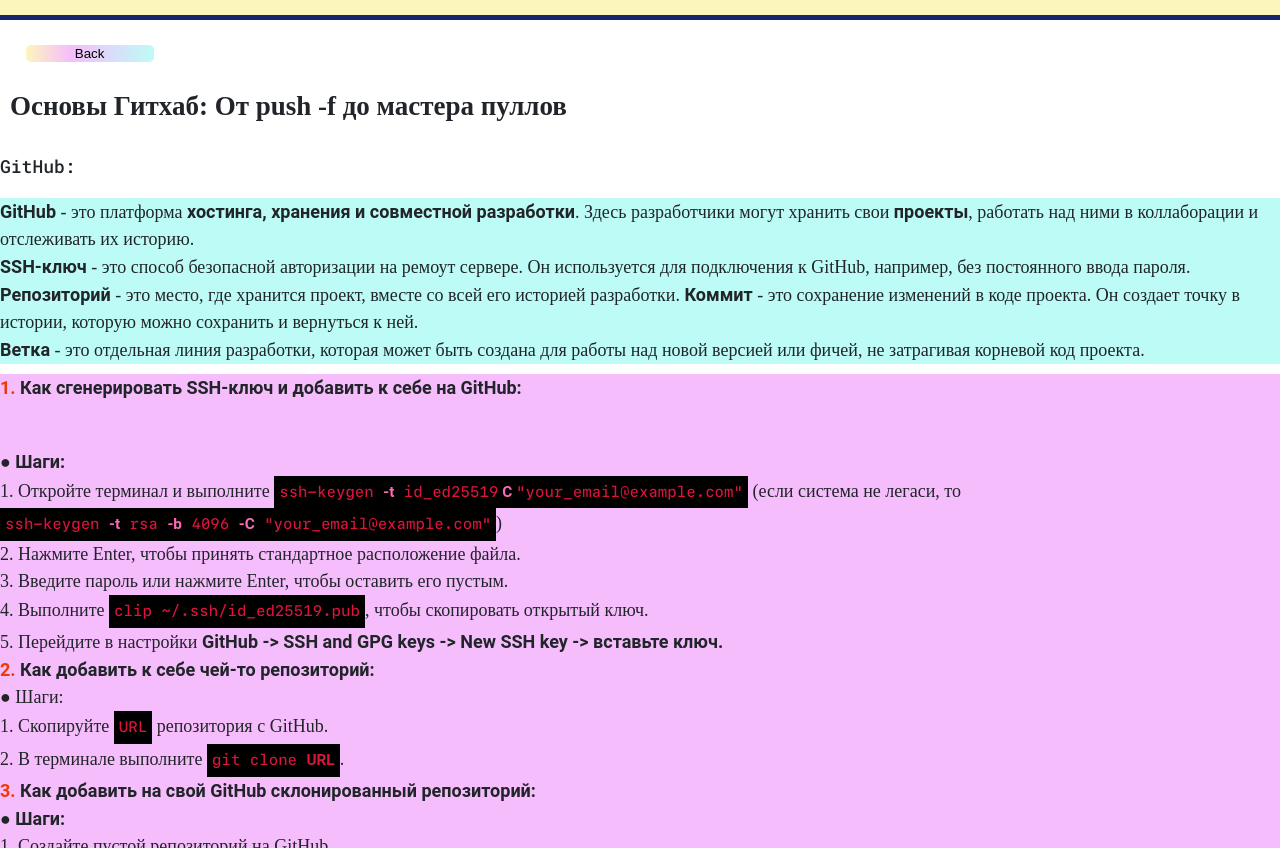
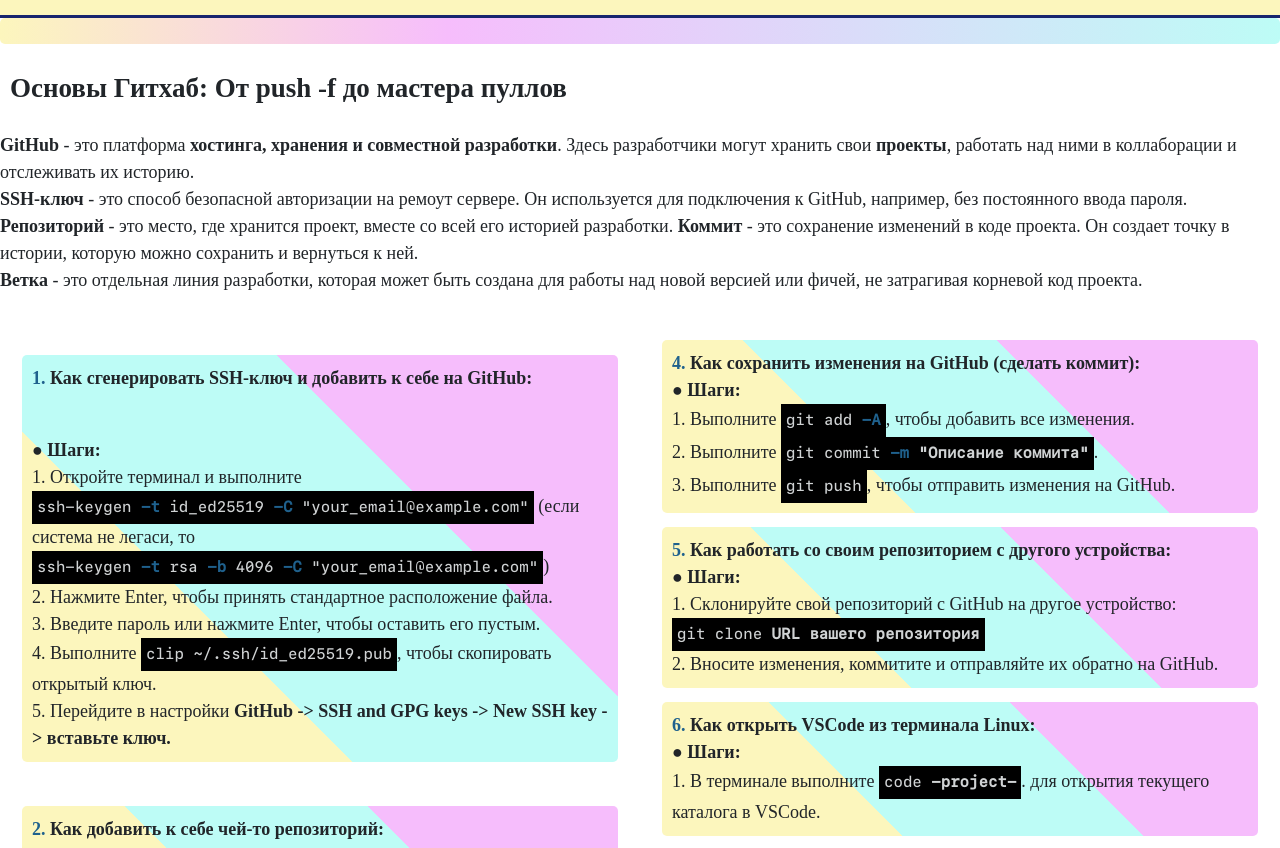
Before and after one commit to Mikhail-Makharia-1105o/summary-makharia-1105o, a plain HTML site: page basic-github.html in a window 1280 px wide. Shown: the part 71-919 px from the top of the page. Drawn offline with Linux system fonts and the light colour scheme; a web font is replaced by a local one.

Commit message:
Fixed github, styles.

```diff
--- a/basic-github.html
+++ b/basic-github.html
@@ -18,10 +18,8 @@
         <p class="header-teacher">Шайдаюк Н.К.</p>
     </header>
     <main class="github-main">
-        <input class='button-back'type="button" value="Back" onclick="window.history.back()" />
+        <input class='button-back'type="button" value= "" onclick="window.history.back()"/>
         <h1 class="github-header">Основы Гитхаб: От push -f до мастера пуллов</h1>
-
-        <p class="github-text">GitHub:
 <div class="github-definitions">
             <span>GitHub</span> - это платформа <span>хостинга, хранения и совместной разработки</span>. Здесь разработчики могут хранить свои <span>проекты</span>, работать над ними в коллаборации и отслеживать их историю. <br>
 
@@ -33,12 +31,13 @@
 
             <span>Ветка</span> - это отдельная линия разработки, которая может быть создана для работы над новой версией или фичей, не затрагивая корневой код проекта.<br>
 </div>
+<div class="github-block-container">
 <div class="github-block">
             <span>1. Как сгенерировать SSH-ключ и добавить к себе на GitHub:</p></span><br>
 
             <span>● Шаги:</span><br>
 
-            1. Откройте терминал и выполните <code>ssh-keygen <span class="attribute">-t</span> id_ed25519<span class="attribute"> C </span>"your_email@example.com"</code> (если система не легаси, то <code>ssh-keygen <span class="attribute">-t</span> rsa <span class="attribute">-b</span> 4096 <span class="attribute">-C</span> "your_email@example.com"</code>)<br>
+            1. Откройте терминал и выполните <code>ssh-keygen <span class="attribute">-t</span> id_ed25519<span class="attribute"> -C </span>"your_email@example.com"</code> (если система не легаси, то <code>ssh-keygen <span class="attribute">-t</span> rsa <span class="attribute">-b</span> 4096 <span class="attribute">-C</span> "your_email@example.com"</code>)<br>
 
             2. Нажмите Enter, чтобы принять стандартное расположение файла.<br>
 
@@ -97,7 +96,7 @@
 
     <span>● Шаги:</span><br>
 
-            1. В терминале выполните <code>code -project-</code>. для открытия текущего каталога в VSCode.<br>
+            1. В терминале выполните <code>code <span>-project-</span></code>. для открытия текущего каталога в VSCode.<br>
 </div>
 <div class="github-block">
         <span>7. Как запустить программу в терминале (через Node.js):</span><br>
@@ -115,9 +114,9 @@
 
             2. Выполните <code>git checkout <span>новая_ветка</span></code>, чтобы переключиться на новую ветку.<br>
 
-            3. Или используйте <code>git checkout <span class="attribute">-b</span> новая_ветка</code>для создания и переключения на новую ветку сразу.<br>
+            3. Или используйте <code>git checkout <span class="attribute">-b</span><span>  новая_ветка</span></code>для создания и переключения на новую ветку сразу.<br>
 </div>
-<div class="github-block">
+</div>
         <span>Часто задаваемые вопросы:</span><br>
 
     <span>1. В каком случае нужно генерировать новый SSH-ключ:</span><br>
@@ -163,6 +162,7 @@
             ● Используется для обсуждения и рецензии ваших изменений перед их объединением с основным кодом.<br>
 
             ● Позволяет совершать изменения согласованно и избегать конфликтов при слиянии кода.</p>
+</div>
     </main>
     <footer>
         <p class="footer-date">10/10/2023</p>
--- a/main-style.css
+++ b/main-style.css
@@ -41,7 +41,7 @@ header {
     display: flex;
     justify-content: space-around;
     align-items: center;
-    border-bottom: var(--color-triad-contrast-sub) 5px solid;
+    border-bottom: var(--color-triad-contrast-sub) 3px solid;
 }
 
 main {
@@ -181,7 +181,7 @@ h2 {
     border-radius: 24px;
     transition: 0.5s;
     box-shadow: 0;
-    height: 1000px;
+    height: 500px;
     width: 30%;
     margin: 10px;
     display: flex;
@@ -214,7 +214,7 @@ footer {
     flex-flow: column;
     text-align: right;
     background-color: var(--color-triad-main);
-    border-top: var(--color-triad-contrast-sub) 5px solid;
+    border-top: var(--color-triad-contrast-sub) 3px solid;
 }
 
 .footer-link {
@@ -238,17 +238,19 @@ footer {
     display: flex;
     flex-direction: column;
     justify-content: space-between;
+    font-family: Montserrat;
 }
 
 .button-back {
     border: 0;
-    width: 10%;
-    height: 2%;
-    margin-top: 2%;
-    margin-left: 2%;
+    width: 100%;
+    height: 20%;
+    font-size: 1em;
+    font-family: Roboto-Mono;
     background: rgb(218, 28, 158);
     background: linear-gradient(90deg, var(--color-triad-main) 0%, var(--color-triad-complimentary) 35%, var(--color-triad-sub) 100%);
     border-radius: 5px;
+    cursor: pointer;
 }
 
 .github-text {
@@ -262,7 +264,6 @@ footer {
 
 span {
     font-weight: bold;
-    font-family: Roboto;
 }
 
 code {
@@ -272,24 +273,47 @@ code {
     margin: 0;
     font-family: SF-Mono;
     font-size: 0.85em;
-    color: #DC143C;
+    color: #D0D3D4;
 }
 
 .attribute {
-    color: #FF69B4;
+    color: #1F618D;
 }
 
 .github-definitions {
     margin-bottom: 10px;
-    background-color: var(--color-triad-sub);
     font-family: Montserrat;
+    margin-bottom: 3%;
 }
 
 .github-block {
-    background-color: var(--color-triad-complimentary);
+    width: 45%;
     height: fit-content;
+    background-image: linear-gradient(45deg, var(--color-triad-main), var(--color-triad-main) 33%, var(--color-triad-sub) 33%, var(--color-triad-sub) 66%, var(--color-triad-complimentary) 66%, var(--color-triad-complimentary) 100%);;
+    border-radius: 5px;
+    padding: 10px;
+    position: relative;
+    transition: 0.5s;
+    bottom: 0;
+    right: 0;
+    box-shadow: 0;
+}
+
+.github-block:hover {
+    bottom: 10px;
+    right: 10px;
+    box-shadow: 12px 12px 2px 1px var(--color-triad-contrast-sub);
 }
 
 .github-block::first-letter {
-    color: var(--color-triad-contrast-main)
+    color: #1F618D;
 }
+
+.github-block-container {
+    display: flex;
+    flex-flow: column;
+    height: 900px;
+    flex-wrap: wrap;
+    justify-content: space-around;
+    align-items: center;
+}
```
